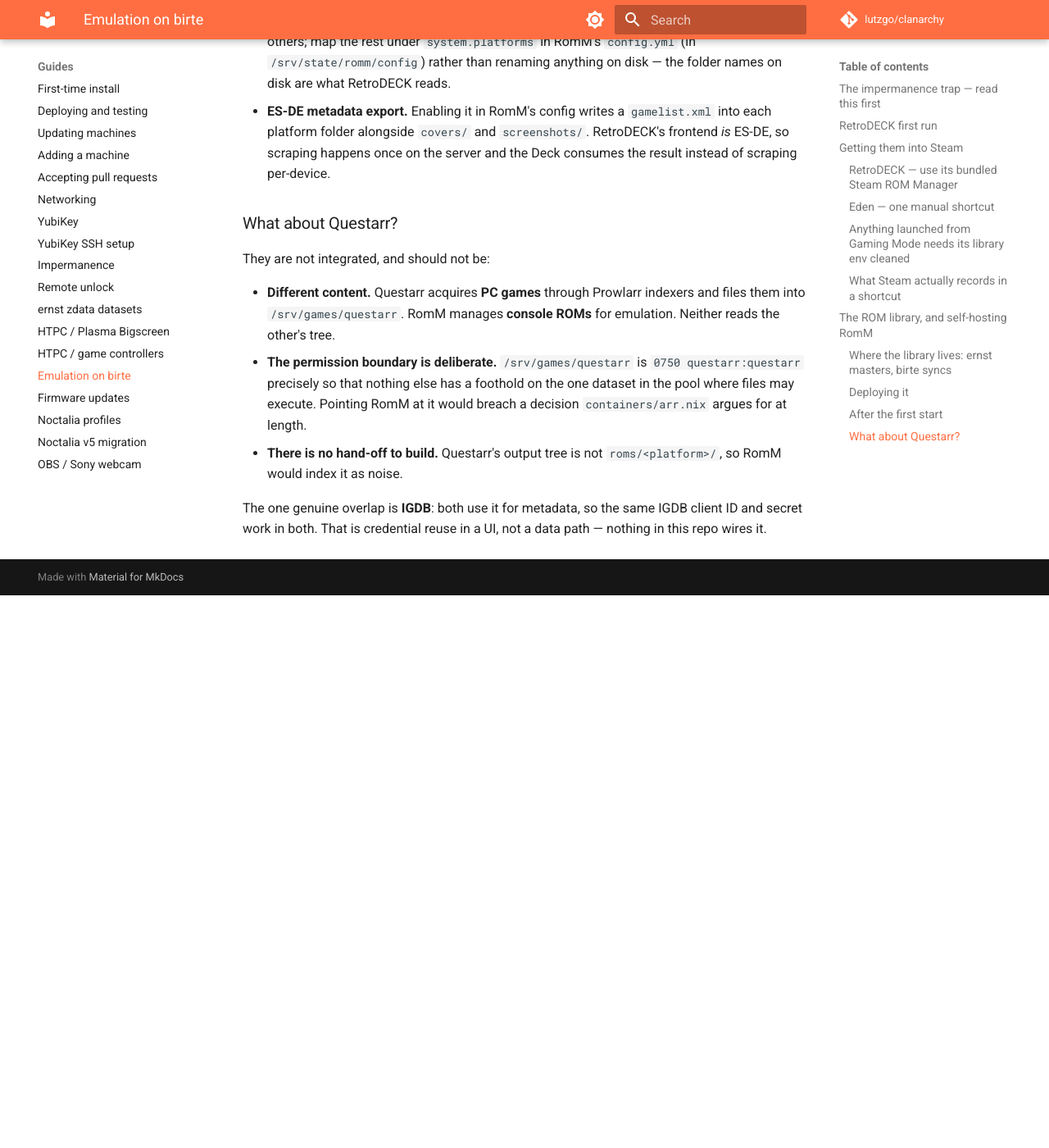
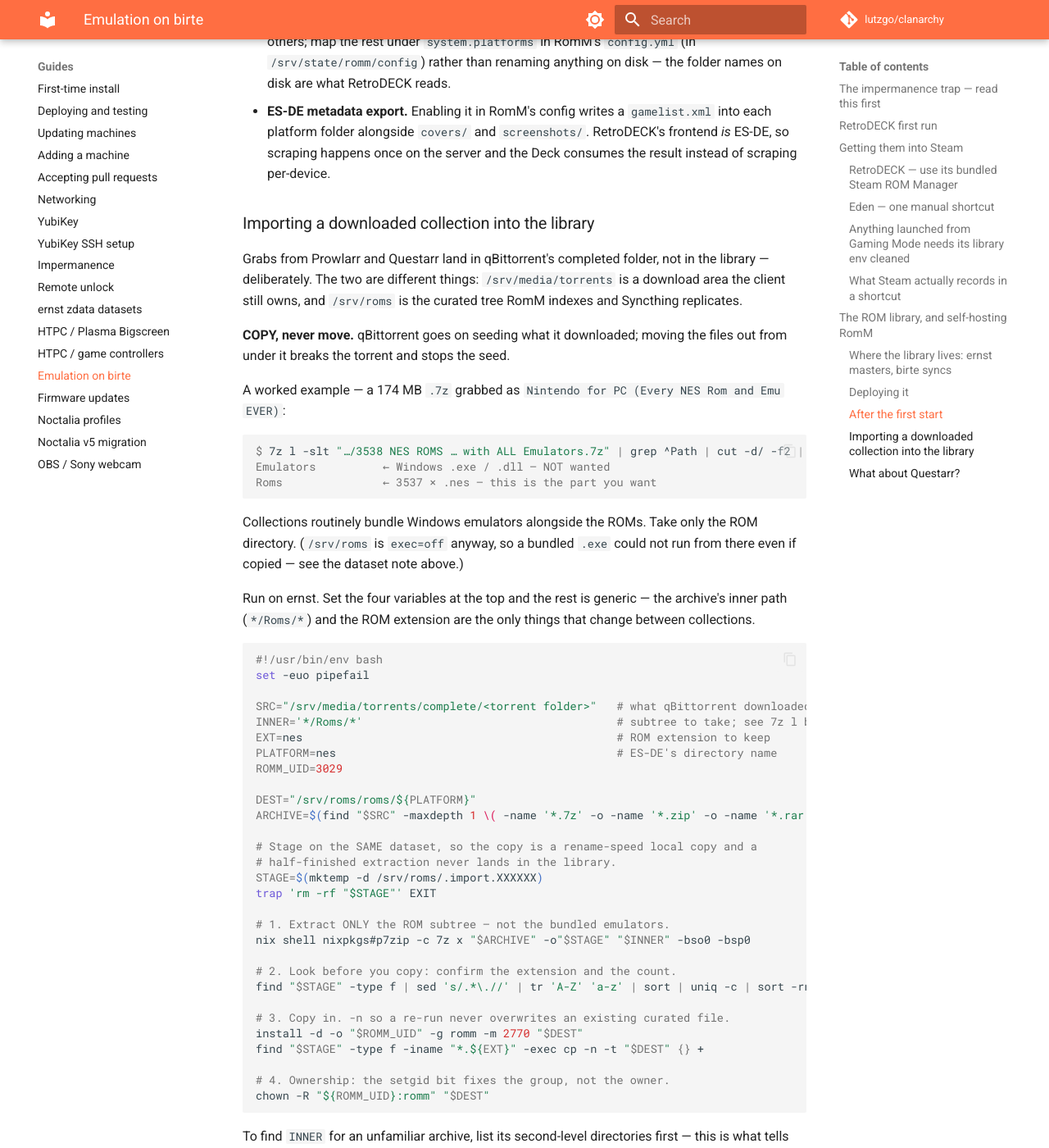
Before and after one commit to lutzgo/clanarchy, an MkDocs documentation site: the page built from docs/guides/birte-emulation.md, in a window 1280 px wide and 1400 px high, scrolled down 5911 px. Shown: the whole window at 82% size. Built offline with MkDocs 1.6.1 and Material for MkDocs 9.7.7, drawn with Linux system fonts in a browser that asks for light colours; comment, search, counter and statistics services are not loaded; before the commit the page ends 6637 px from its top, so only the background shows below that; some of the changed text lies outside the part shown.

Commit message:
Document importing a downloaded collection into the ROM library (#125)
* Document importing a downloaded collection into the ROM library

Grabs land in qBittorrent's completed folder, not in the library, and the two
are deliberately different things: /srv/media/torrents is a download area the
client still owns, /srv/roms is the curated tree RomM indexes and Syncthing
replicates.

Records the parts that are easy to get wrong:

  - COPY, never move.  qBittorrent goes on seeding what it downloaded; moving
    the files out from under it breaks the torrent.
  - Collections bundle Windows emulators next to the ROMs — the worked example
    here is a 3538-ROM .7z whose top level is Emulators/ and Roms/.  Take only
    the ROM subtree.  /srv/roms is exec=off, so a bundled .exe could not run
    from there in any case.
  - Stage on the same dataset, so the copy is not cross-device.
  - The setgid bit fixes the group, not the owner: chown to the romm uid after
    copying.
  - The platform directory name must be the one ES-DE uses.  RomM is remapped
    onto it via system.platforms; ES-DE reads the name literally and cannot be.

Co-Authored-By: Claude Opus 5 <noreply@anthropic.com>
Claude-Session: https://claude.ai/code/session_01EhPiNePz71TAJ5poJSixP7

* Generalize the ROM import commands, after running them for real

Parameterised to four variables at the top (SRC, INNER, EXT, PLATFORM); the
archive's inner path and the ROM extension are the only things that change
between collections.  Adds the `7z l | cut -d/ -f2` one-liner for discovering
INNER on an unfamiliar archive, which is also what reveals the bundled
emulators.

Run against the real download: 3537 .nes extracted and copied into
/srv/roms/roms/nes.

One thing worth writing down, because it looked like a failed import: do NOT
judge the result by `du -sh`.  zdata/roms is zstd-compressed, so those 3537
ROMs report 691M apparent against 366M on disk (723,903,802 bytes total, 0
zero-byte files).  The file count and a zero-byte check are the honest checks.

Co-Authored-By: Claude Opus 5 <noreply@anthropic.com>
Claude-Session: https://claude.ai/code/session_01EhPiNePz71TAJ5poJSixP7

---------

Co-authored-by: Claude Opus 5 <noreply@anthropic.com>

````diff
--- a/docs/guides/birte-emulation.md
+++ b/docs/guides/birte-emulation.md
@@ -268,6 +268,94 @@ vars), but the folders must be **accepted once** in each machine's Syncthing UI.
   `screenshots/`. RetroDECK's frontend *is* ES-DE, so scraping happens once on
   the server and the Deck consumes the result instead of scraping per-device.
 
+### Importing a downloaded collection into the library
+
+Grabs from Prowlarr and Questarr land in qBittorrent's completed folder, not in
+the library — deliberately. The two are different things: `/srv/media/torrents`
+is a download area the client still owns, and `/srv/roms` is the curated tree
+RomM indexes and Syncthing replicates.
+
+**COPY, never move.** qBittorrent goes on seeding what it downloaded; moving
+the files out from under it breaks the torrent and stops the seed.
+
+A worked example — a 174 MB `.7z` grabbed as
+`Nintendo for PC (Every NES Rom and Emu EVER)`:
+
+```console
+$ 7z l -slt "…/3538 NES ROMS … with ALL Emulators.7z" | grep ^Path | cut -d/ -f2 | sort -u
+Emulators          ← Windows .exe / .dll — NOT wanted
+Roms               ← 3537 × .nes — this is the part you want
+```
+
+Collections routinely bundle Windows emulators alongside the ROMs. Take only
+the ROM directory. (`/srv/roms` is `exec=off` anyway, so a bundled `.exe` could
+not run from there even if copied — see the dataset note above.)
+
+Run on ernst. Set the four variables at the top and the rest is generic — the
+archive's inner path (`*/Roms/*`) and the ROM extension are the only things
+that change between collections.
+
+```bash
+#!/usr/bin/env bash
+set -euo pipefail
+
+SRC="/srv/media/torrents/complete/<torrent folder>"   # what qBittorrent downloaded
+INNER='*/Roms/*'                                      # subtree to take; see 7z l below
+EXT=nes                                               # ROM extension to keep
+PLATFORM=nes                                          # ES-DE's directory name
+ROMM_UID=3029
+
+DEST="/srv/roms/roms/${PLATFORM}"
+ARCHIVE=$(find "$SRC" -maxdepth 1 \( -name '*.7z' -o -name '*.zip' -o -name '*.rar' \) | head -1)
+
+# Stage on the SAME dataset, so the copy is a rename-speed local copy and a
+# half-finished extraction never lands in the library.
+STAGE=$(mktemp -d /srv/roms/.import.XXXXXX)
+trap 'rm -rf "$STAGE"' EXIT
+
+# 1. Extract ONLY the ROM subtree — not the bundled emulators.
+nix shell nixpkgs#p7zip -c 7z x "$ARCHIVE" -o"$STAGE" "$INNER" -bso0 -bsp0
+
+# 2. Look before you copy: confirm the extension and the count.
+find "$STAGE" -type f | sed 's/.*\.//' | tr 'A-Z' 'a-z' | sort | uniq -c | sort -rn | head -5
+
+# 3. Copy in. -n so a re-run never overwrites an existing curated file.
+install -d -o "$ROMM_UID" -g romm -m 2770 "$DEST"
+find "$STAGE" -type f -iname "*.${EXT}" -exec cp -n -t "$DEST" {} +
+
+# 4. Ownership: the setgid bit fixes the group, not the owner.
+chown -R "${ROMM_UID}:romm" "$DEST"
+```
+
+To find `INNER` for an unfamiliar archive, list its second-level directories
+first — this is what tells you the emulators are in there:
+
+```console
+$ 7z l -slt "$ARCHIVE" | grep ^Path | cut -d/ -f2 | sort -u
+Emulators
+Roms
+```
+
+Then **Scan** in RomM. Check afterwards:
+
+```bash
+find "/srv/roms/roms/${PLATFORM}" -type f | wc -l          # matches step 2's count
+find "/srv/roms/roms/${PLATFORM}" -type f -size 0 | wc -l  # must be 0
+find /srv/roms/roms -name gamelist.xml                     # ES-DE export produced metadata
+```
+
+Do not judge the result by `du -sh` alone: `zdata/roms` is zstd-compressed, so
+a real import of 3537 NES ROMs reports **691M apparent / 366M on disk**. Use
+the file count and a zero-byte check instead.
+
+and the files appear on birte under `/games/retrodeck/roms/nes/` once Syncthing
+catches up.
+
+If the platform shows as **"Unknown"** in RomM, the folder name is not one of
+its slugs — add a `system.platforms` mapping in
+`/srv/state/romm/config/config.yml` and restart `podman-romm`. Do not rename the
+folder: ES-DE reads that name literally and cannot be remapped.
+
 ### What about Questarr?
 
 They are not integrated, and should not be:
````
